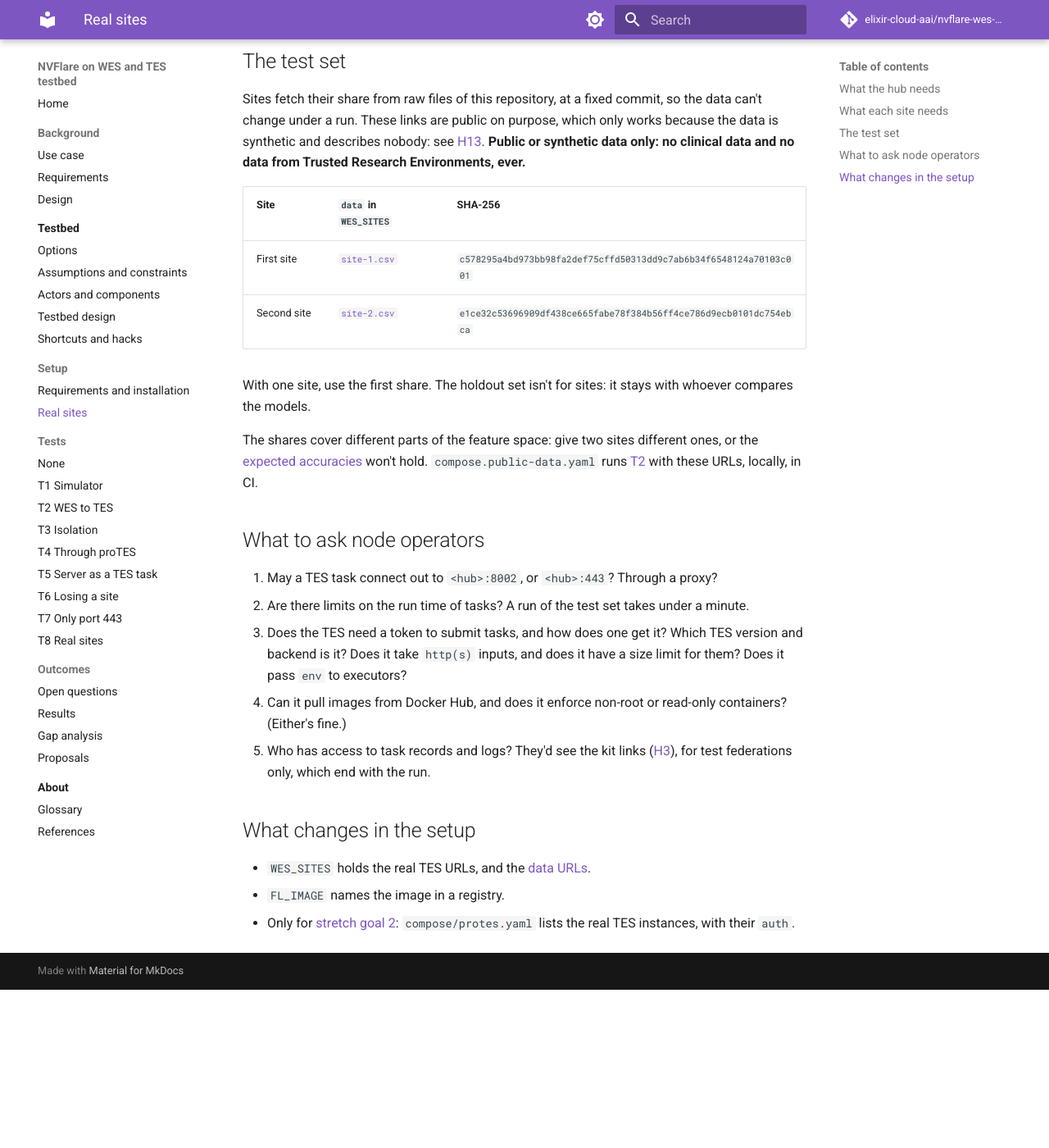
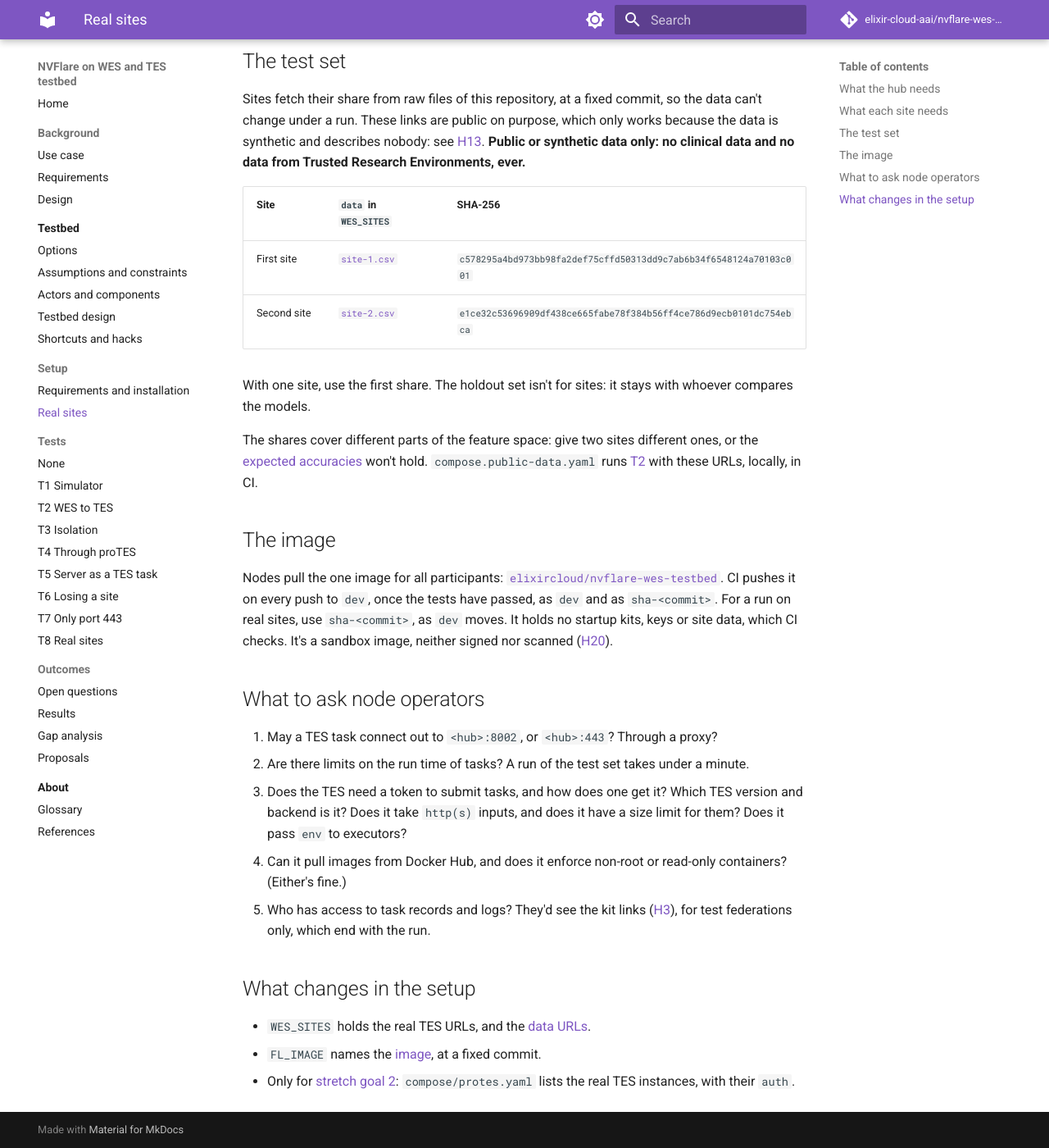
Before and after one commit to elixir-cloud-aai/nvflare-wes-testbed, an MkDocs documentation site: the page built from docs/setup/real-sites.md, in a window 1280 px wide and 1400 px high, scrolled down 767 px. Shown: the whole window at 82% size. Built offline with MkDocs 1.6.1 and Material for MkDocs 9.7.7, drawn with Linux system fonts in a browser that asks for light colours; comment, search, counter and statistics services are not loaded; before the commit the page ends 1974 px from its top, so only the background shows below that.

Commit message:
ci: publish the image of the participants
Nodes can't build images. A job in CI pushes the image to Docker Hub on
pushes to `dev`, once the tests have passed, as `dev` and `sha-<commit>`.

`.dockerignore` let local secrets through within its included paths.
It now keeps them out, and a new test plants decoys to check that.

Closes #1

Co-Authored-By: Claude Opus 5.5 <noreply@anthropic.com>

```diff
--- a/docs/setup/real-sites.md
+++ b/docs/setup/real-sites.md
@@ -28,6 +28,10 @@ With one site, use the first share. The holdout set isn't for sites: it stays wi
 
 The shares cover different parts of the feature space: give two sites different ones, or the [expected accuracies](https://github.com/elixir-cloud-aai/nvflare-wes-testbed/blob/dev/testset/README.md) won't hold. `compose.public-data.yaml` runs [T2](../tests/t2-wes-to-tes.md) with these URLs, locally, in CI.
 
+## The image
+
+Nodes pull the one image for all participants: [`elixircloud/nvflare-wes-testbed`](https://hub.docker.com/r/elixircloud/nvflare-wes-testbed). CI pushes it on every push to `dev`, once the tests have passed, as `dev` and as `sha-<commit>`. For a run on real sites, use `sha-<commit>`, as `dev` moves. It holds no startup kits, keys or site data, which CI checks. It's a sandbox image, neither signed nor scanned ([H20](../testbed/shortcuts.md#h20)).
+
 ## What to ask node operators
 
 1. May a TES task connect out to `<hub>:8002`, or `<hub>:443`? Through a proxy?
@@ -39,5 +43,5 @@ The shares cover different parts of the feature space: give two sites different
 ## What changes in the setup
 
 - `WES_SITES` holds the real TES URLs, and the [data URLs](#the-test-set).
-- `FL_IMAGE` names the image in a registry.
+- `FL_IMAGE` names the [image](#the-image), at a fixed commit.
 - Only for [stretch goal 2](../testbed/index.md#goals): `compose/protes.yaml` lists the real TES instances, with their `auth`.
```
Also changed, not shown: docs/testbed/components.md (+2 -0 lines), docs/testbed/design.md (+1 -1 lines), docs/testbed/shortcuts.md (+1 -1 lines), 3 other files.
